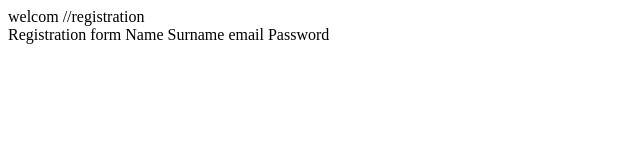
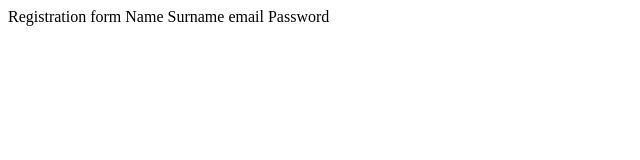
Before and after one commit to akmal2004/AkmalWeb, a plain HTML site: page index.html in a window 1280 px wide. Shown: the whole page, without its empty margins (0-640 px from the left). Drawn offline with Linux system fonts and the light colour scheme.

Commit message:
Update index.html

```diff
--- a/index.html
+++ b/index.html
@@ -1,12 +1,5 @@
 <html>
   <body>
-    welcom
-
-
-
-
-
-    //registration
 <form>
   Registration form
   Name
```
